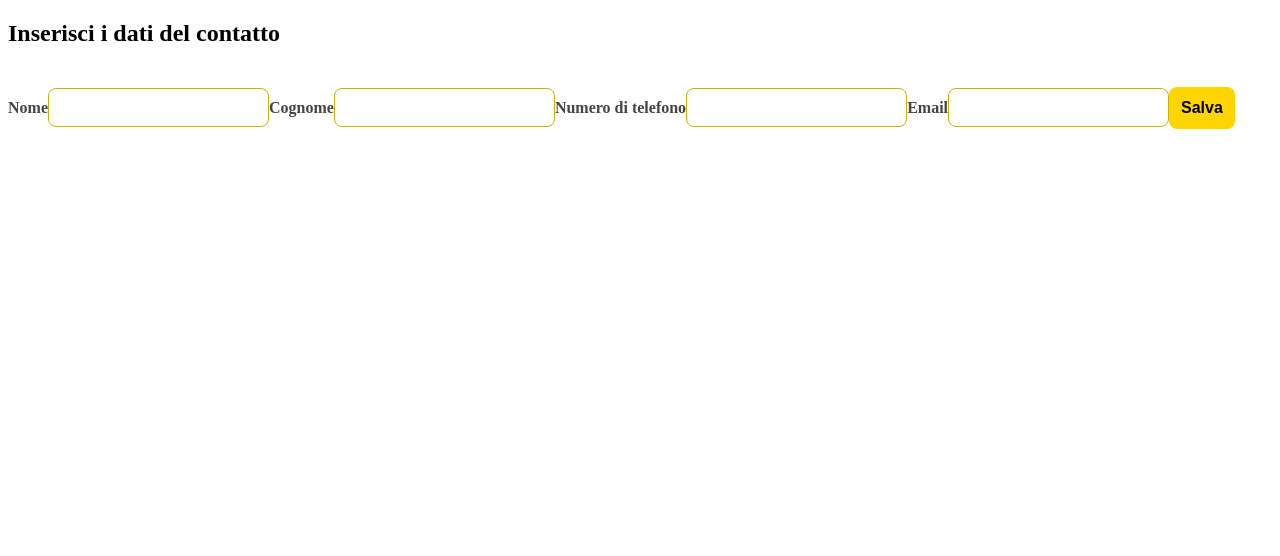
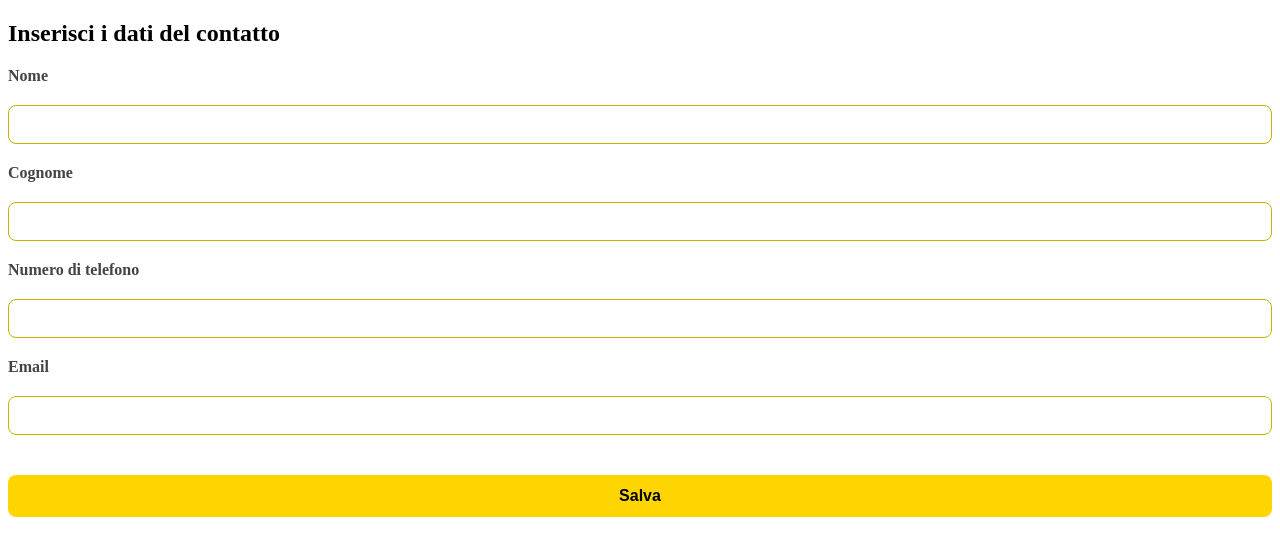
Before and after one commit to smartini-a11y/RubricaFrontEnd, an Angular app: page /pagina-aggiungi in a window 1280 px wide. Shown: the top 556 px of the page. Built offline with nearby package versions, Linux system fonts and the light colour scheme.

Commit message:
btn-modifica-css

```diff
--- a/angular.json
+++ b/angular.json
@@ -2,7 +2,8 @@
   "$schema": "./node_modules/@angular/cli/lib/config/schema.json",
   "version": 1,
   "cli": {
-    "packageManager": "npm"
+    "packageManager": "npm",
+    "analytics": "50fb9d3b-be2d-4336-bb46-580c492d1fae"
   },
   "newProjectRoot": "projects",
   "projects": {
--- a/src/app/btnmodifica/btnmodifica.css
+++ b/src/app/btnmodifica/btnmodifica.css
@@ -14,3 +14,19 @@
   background-color: #ffcc00;
   transform: scale(1.05);
 }
+.btn-modifica {
+  background-color: #ffd500;
+  color: #333;
+  border: none;
+  padding: 12px 20px;
+  font-size: 16px;
+  font-weight: 600;
+  border-radius: 25px;
+  cursor: pointer;
+  transition: 0.2s ease-in-out;
+}
+
+.btn-modifica:hover {
+  background-color: #ffcc00;
+  transform: scale(1.05);
+}
--- a/src/app/pagina-aggiungi/pagina-aggiungi.css
+++ b/src/app/pagina-aggiungi/pagina-aggiungi.css
@@ -7,7 +7,11 @@
   border: 2px solid #e0c200;
   box-shadow: 0 4px 10px rgba(0,0,0,0.1);
 }
-
+.modifica-contatto {
+  display: flex;
+  flex-direction: column;
+  gap: 20px;
+}
 h1 {
   text-align: center;
   margin-bottom: 20px;
--- a/src/app/pagina-aggiungi/pagina-aggiungi.html
+++ b/src/app/pagina-aggiungi/pagina-aggiungi.html
@@ -3,7 +3,7 @@
   <h2>Inserisci i dati del contatto</h2>
 
   <form>
-
+<div class="modifica-contatto">
     <label>Nome</label>
     <input type="text" [(ngModel)]="nome" name="nome">
 
@@ -17,10 +17,10 @@
     <input type="email" [(ngModel)]="email" name="email">
 
     <!-- Bottone Salva sotto a tutto -->
-    <button class="btn-salva" (click)="aggiungiContatto()">
+    <button class="btn-salva" >
       Salva
     </button>
-
+</div>
   </form>
 
 </div>
--- a/src/app/pagina-modica-contatto/pagina-modica-contatto.css
+++ b/src/app/pagina-modica-contatto/pagina-modica-contatto.css
@@ -14,6 +14,32 @@
 
 .btn-modifica:hover {
   background-color: #4dabf7;
-  border-color: #1c7ed6;
   transform: translateY(-2px);
 }
+.modifica-contatto {
+  display: flex;
+  flex-direction: column;
+  gap: 10px;
+  border-radius: 30px;
+  margin-top: 20px;
+  width:fit-content
+}
+.btn-modifica {
+  background-color: #74c0fc;
+  color: #1c1c1c;
+  border: 1px solid #4dabf7;
+  font-weight: 600;
+  border-radius: 10px;
+  cursor: pointer;
+  transition: all 0.25s ease;
+  box-shadow: 0 3px 6px rgba(0,0,0,0.15);
+  text-align: center;
+  padding: 5px 15px;
+  margin-left: 0px;
+  margin-top: 20px;
+}
+input{
+  border: 1px solid #ccc;
+  border-radius: 5px;
+  font-size: 14px;
+}
--- a/src/app/pagina-modica-contatto/pagina-modica-contatto.html
+++ b/src/app/pagina-modica-contatto/pagina-modica-contatto.html
@@ -1,36 +1,8 @@
 <div class="form-container">
 
-  <h2>dati del contatto da modificare </h2>
-
-
-  //form iniziale che serve per mettere i dati del contatto da cercare
-  <form>
-
-    <label>Nome</label>
-    <input type="text" [(ngModel)]="cercaNome" name="nome">
-
-    <label>Cognome</label>
-    <input type="text" [(ngModel)]="cercaCognome" name="cognome">
-
-    <label>Numero di telefono</label>
-    <input type="text" [(ngModel)]="cercaNumTelefono" name="numTelefono">
-
-    <label>Email</label>
-    <input type="text" [(ngModel)]="cercaEmail" name="numTelefono">
-
-
-    <!-- Bottone Salva sotto a tutto -->
-    <button class="btn-cerca" (click)="cercaContatto()">
-      Cerca
-    </button>
-
-  </form>
-</div>
-//seconda form per modificare i dati del contatto
-<div>
-
+  <h2>Modifica Contatto </h2>
  <form>
-
+<div class="modifica-contatto">
     <label>Nome</label>
     <input type="text" [(ngModel)]="nome" name="nome">
 
@@ -43,9 +15,9 @@
     <label>Email</label>
     <input type="text" [(ngModel)]="email" name="numTelefono">
 
-
-    <button class="btn-salva" (click)="salvaModifiche()">
-      Cerca
+</div>
+    <button class="btn-modifica" >
+      Salva
     </button>
 
   </form>
```
